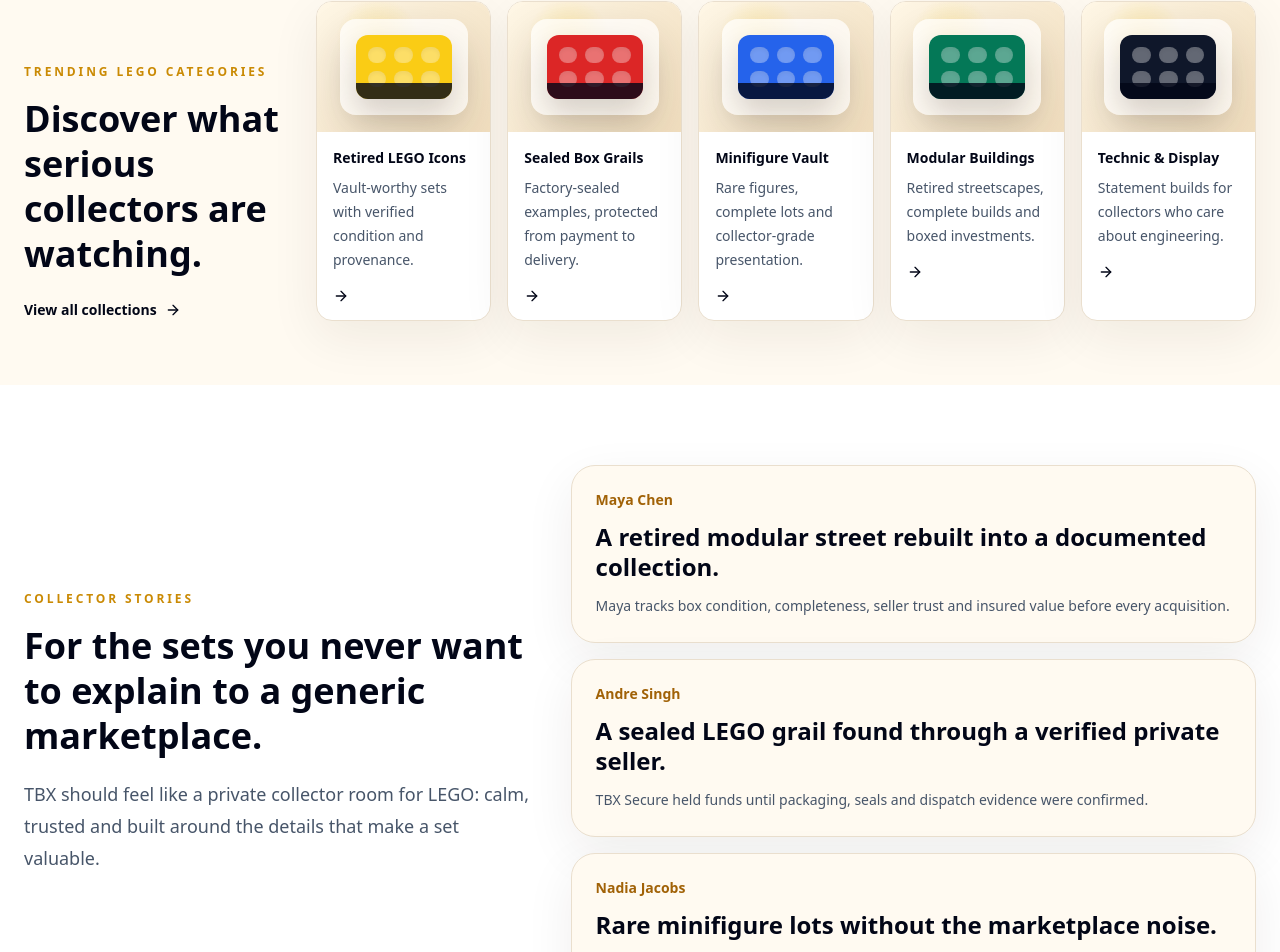
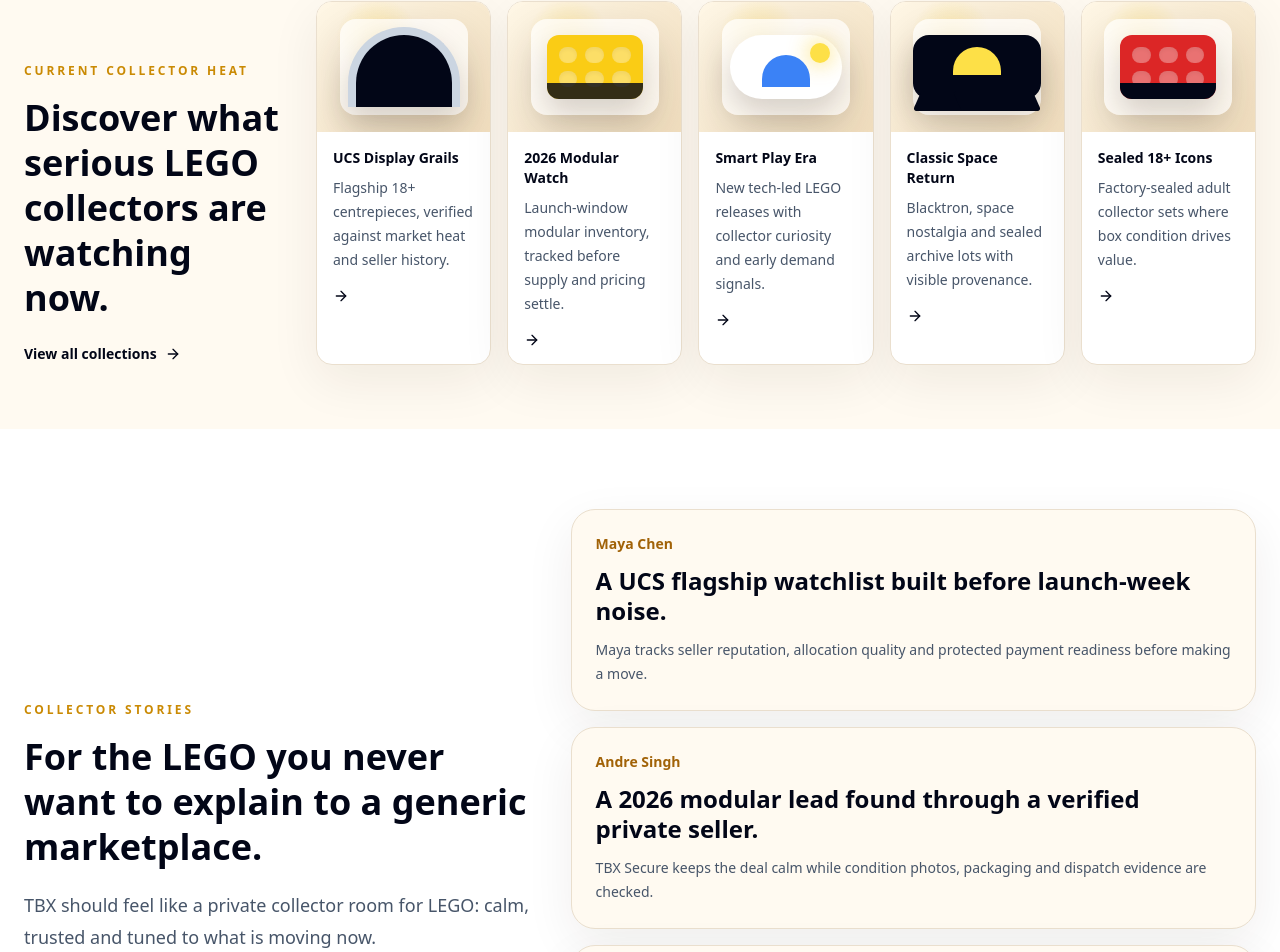
Before and after one commit to Woleary-design/tbx-platform, a Next.js app: page / in a window 1280 px wide. Shown: the part 1158-2110 px from the top of the page. Built offline with nearby package versions, Linux system fonts and the light colour scheme.

Commit message:
Update homepage copy for current LEGO trading

```diff
--- a/app/page.tsx
+++ b/app/page.tsx
@@ -7,47 +7,47 @@ import { marketplaceListings } from "@/features/renaissance/data/collector-exper
 
 const categories = [
   {
-    title: "Retired LEGO Icons",
-    detail: "Vault-worthy sets with verified condition and provenance.",
+    title: "UCS Display Grails",
+    detail: "Flagship 18+ centrepieces, verified against market heat and seller history.",
+    accent: "bg-slate-900",
+  },
+  {
+    title: "2026 Modular Watch",
+    detail: "Launch-window modular inventory, tracked before supply and pricing settle.",
     accent: "bg-yellow-400",
   },
   {
-    title: "Sealed Box Grails",
-    detail: "Factory-sealed examples, protected from payment to delivery.",
-    accent: "bg-red-600",
-  },
-  {
-    title: "Minifigure Vault",
-    detail: "Rare figures, complete lots and collector-grade presentation.",
+    title: "Smart Play Era",
+    detail: "New tech-led LEGO releases with collector curiosity and early demand signals.",
     accent: "bg-blue-600",
   },
   {
-    title: "Modular Buildings",
-    detail: "Retired streetscapes, complete builds and boxed investments.",
-    accent: "bg-emerald-700",
+    title: "Classic Space Return",
+    detail: "Blacktron, space nostalgia and sealed archive lots with visible provenance.",
+    accent: "bg-slate-950",
   },
   {
-    title: "Technic & Display",
-    detail: "Statement builds for collectors who care about engineering.",
-    accent: "bg-slate-900",
+    title: "Sealed 18+ Icons",
+    detail: "Factory-sealed adult collector sets where box condition drives value.",
+    accent: "bg-red-600",
   },
 ];
 
 const stories = [
   {
     collector: "Maya Chen",
-    title: "A retired modular street rebuilt into a documented collection.",
-    detail: "Maya tracks box condition, completeness, seller trust and insured value before every acquisition.",
+    title: "A UCS flagship watchlist built before launch-week noise.",
+    detail: "Maya tracks seller reputation, allocation quality and protected payment readiness before making a move.",
   },
   {
     collector: "Andre Singh",
-    title: "A sealed LEGO grail found through a verified private seller.",
-    detail: "TBX Secure held funds until packaging, seals and dispatch evidence were confirmed.",
+    title: "A 2026 modular lead found through a verified private seller.",
+    detail: "TBX Secure keeps the deal calm while condition photos, packaging and dispatch evidence are checked.",
   },
   {
     collector: "Nadia Jacobs",
-    title: "Rare minifigure lots without the marketplace noise.",
-    detail: "Watchlist signals help Nadia move when credible sellers list hard-to-find collector pieces.",
+    title: "Blacktron-era nostalgia without anonymous marketplace chaos.",
+    detail: "Watchlist signals help Nadia spot credible sealed listings and complete archive lots before they spike.",
   },
 ];
 
@@ -59,16 +59,16 @@ const trustReasons = [
 ];
 
 const featuredCollectors = [
-  { name: "Maya Chen", specialty: "Retired modulars", score: "94", location: "Cape Town" },
-  { name: "Elliot Venter", specialty: "Sealed grails", score: "97", location: "Johannesburg" },
-  { name: "Nadia Jacobs", specialty: "Rare minifigures", score: "89", location: "Stellenbosch" },
+  { name: "Maya Chen", specialty: "UCS display grails", score: "94", location: "Cape Town" },
+  { name: "Elliot Venter", specialty: "Sealed 18+ Icons", score: "97", location: "Johannesburg" },
+  { name: "Nadia Jacobs", specialty: "Classic Space return", score: "89", location: "Stellenbosch" },
 ];
 
 const principles = [
   {
-    label: "Condition First",
-    title: "Boxes, seals and completeness matter.",
-    detail: "TBX listings are designed around the details LEGO collectors actually inspect before buying.",
+    label: "Current Heat",
+    title: "TBX should follow the sets collectors are chasing now.",
+    detail: "UCS flagships, modular launches, sealed 18+ Icons and nostalgia waves are presented as market signals, not stale shelf filler.",
   },
   {
     label: "Trust Visible",
@@ -82,19 +82,39 @@ const principles = [
   },
 ];
 
-function CategoryVisual({ accent }: { accent: string }) {
+function CategoryVisual({ accent, title }: { accent: string; title: string }) {
+  const isUcs = title.includes("UCS");
+  const isSmart = title.includes("Smart");
+  const isSpace = title.includes("Space");
+  const isSealed = title.includes("Sealed");
+
   return (
     <div className="relative aspect-[4/3] overflow-hidden bg-[#fbf4e8]">
-      <div className="absolute inset-0 bg-[radial-gradient(circle_at_35%_28%,rgba(250,204,21,0.26),transparent_28%),linear-gradient(135deg,#fff7e6,#f2dfbf)]" />
+      <div className="absolute inset-0 bg-[radial-gradient(circle_at_35%_28%,rgba(250,204,21,0.28),transparent_28%),linear-gradient(135deg,#fff7e6,#f2dfbf)]" />
       <div className="absolute left-1/2 top-1/2 h-24 w-32 -translate-x-1/2 -translate-y-1/2 rounded-2xl bg-white/70 shadow-[0_18px_45px_rgba(43,30,18,0.15)]" />
+      {isUcs ? (
+        <div className="absolute left-1/2 top-1/2 h-20 w-28 -translate-x-1/2 -translate-y-1/2 rounded-t-full border-[8px] border-slate-300 border-b-0 bg-slate-950 shadow-[0_14px_28px_rgba(43,30,18,0.18)]" />
+      ) : isSmart ? (
+        <div className="absolute left-1/2 top-1/2 h-16 w-28 -translate-x-1/2 -translate-y-1/2 rounded-full bg-white shadow-[0_14px_28px_rgba(43,30,18,0.18)]">
+          <span className="absolute right-3 top-2 h-5 w-5 rounded-full bg-yellow-300 shadow-[0_0_22px_rgba(250,204,21,0.75)]" />
+          <span className="absolute left-8 top-5 h-8 w-12 rounded-t-full bg-blue-500" />
+        </div>
+      ) : isSpace ? (
+        <div className="absolute left-1/2 top-1/2 h-16 w-32 -translate-x-1/2 -translate-y-1/2 rounded-[1rem] bg-slate-950 shadow-[0_14px_28px_rgba(43,30,18,0.18)]">
+          <span className="absolute left-1/2 top-3 h-7 w-12 -translate-x-1/2 rounded-t-full bg-yellow-300" />
+          <span className="absolute -bottom-3 left-1 h-5 w-20 -skew-x-[24deg] rounded bg-slate-950" />
+          <span className="absolute -bottom-3 right-1 h-5 w-20 skew-x-[24deg] rounded bg-slate-950" />
+        </div>
+      ) : (
         <div className={`absolute left-1/2 top-1/2 h-16 w-24 -translate-x-1/2 -translate-y-1/2 rounded-xl ${accent} shadow-[0_14px_28px_rgba(43,30,18,0.18)]`}>
           <div className="grid grid-cols-3 gap-2 p-3">
             {Array.from({ length: 6 }).map((_, index) => (
               <span key={index} className="h-4 rounded-full bg-white/35 shadow-inner" />
             ))}
           </div>
-        <span className="absolute bottom-0 left-0 h-4 w-full rounded-b-xl bg-slate-950/80" />
+          <span className={`absolute bottom-0 left-0 h-4 w-full rounded-b-xl ${isSealed ? "bg-slate-950" : "bg-slate-950/80"}`} />
         </div>
+      )}
     </div>
   );
 }
@@ -147,9 +167,9 @@ export default function HomePage() {
           <HeroShowcase
             eyebrow="The trusted marketplace for premium LEGO collectors"
             title="Own with confidence. Trade with trust."
-            description="Rare sets, sealed boxes and collector pieces traded with verification, reputation and TBX Secure protection."
-            imageLabel="Curated LEGO collector cabinet"
-            imageDetail="Retired sets, minifigure vaults and sealed grails, presented with seller trust and protected value."
+            description="Rare sets, sealed boxes and current collector heat traded with verification, reputation and TBX Secure protection."
+            imageLabel="Current LEGO collector cabinet"
+            imageDetail="UCS 75419, 2026 modular watchlists, Blacktron return and sealed 18+ grails, presented with seller trust and protected value."
             primarySignal="TBX Secure"
             secondarySignal="Verified 96"
           />
@@ -177,8 +197,8 @@ export default function HomePage() {
         <section className="mx-auto max-w-7xl px-4 py-16 sm:px-6">
           <div className="grid gap-8 lg:grid-cols-[260px_1fr] lg:items-end">
             <div>
-              <p className="text-xs font-semibold uppercase tracking-[0.24em] text-yellow-600">Trending LEGO categories</p>
-              <h2 className="mt-4 text-4xl font-semibold leading-tight tracking-normal text-slate-950">Discover what serious collectors are watching.</h2>
+              <p className="text-xs font-semibold uppercase tracking-[0.24em] text-yellow-600">Current collector heat</p>
+              <h2 className="mt-4 text-4xl font-semibold leading-tight tracking-normal text-slate-950">Discover what serious LEGO collectors are watching now.</h2>
               <Link href="/marketplace" className="mt-6 inline-flex items-center gap-2 text-sm font-semibold text-slate-950">
                 View all collections <ArrowRight className="h-4 w-4" />
               </Link>
@@ -190,7 +210,7 @@ export default function HomePage() {
                   href="/marketplace"
                   className="group overflow-hidden rounded-2xl border border-[#eadfce] bg-white text-slate-950 shadow-[0_16px_50px_rgba(43,30,18,0.07)] transition-all duration-300 hover:-translate-y-1 hover:shadow-[0_26px_80px_rgba(43,30,18,0.13)]"
                 >
-                  <CategoryVisual accent={category.accent} />
+                  <CategoryVisual accent={category.accent} title={category.title} />
                   <div className="p-4">
                     <span className="block text-sm font-semibold">{category.title}</span>
                     <span className="mt-2 block text-sm leading-6 text-slate-600">{category.detail}</span>
@@ -206,8 +226,8 @@ export default function HomePage() {
           <div className="mx-auto grid max-w-7xl gap-10 px-4 sm:px-6 lg:grid-cols-[0.85fr_1.15fr] lg:items-center">
             <div>
               <p className="text-xs font-semibold uppercase tracking-[0.24em] text-yellow-600">Collector stories</p>
-              <h2 className="mt-4 max-w-xl text-4xl font-semibold leading-tight tracking-normal text-slate-950">For the sets you never want to explain to a generic marketplace.</h2>
-              <p className="mt-5 max-w-lg text-lg leading-8 text-slate-600">TBX should feel like a private collector room for LEGO: calm, trusted and built around the details that make a set valuable.</p>
+              <h2 className="mt-4 max-w-xl text-4xl font-semibold leading-tight tracking-normal text-slate-950">For the LEGO you never want to explain to a generic marketplace.</h2>
+              <p className="mt-5 max-w-lg text-lg leading-8 text-slate-600">TBX should feel like a private collector room for LEGO: calm, trusted and tuned to what is moving now.</p>
             </div>
             <div className="grid gap-4">
               {stories.map((story) => (
@@ -225,7 +245,7 @@ export default function HomePage() {
           <div className="mb-8 flex flex-col justify-between gap-4 sm:flex-row sm:items-end">
             <div>
               <p className="text-xs font-semibold uppercase tracking-[0.24em] text-yellow-600">Marketplace preview</p>
-              <h2 className="mt-4 text-4xl font-semibold tracking-normal text-slate-950">Collector-grade LEGO listings, beautifully verified.</h2>
+              <h2 className="mt-4 text-4xl font-semibold tracking-normal text-slate-950">Current LEGO listings, beautifully verified.</h2>
             </div>
             <Button asChild variant="outline" className="h-11 rounded-xl border-[#eadfce] bg-white px-5">
               <Link href="/marketplace">Browse marketplace <ArrowRight className="h-4 w-4" /></Link>
@@ -309,7 +329,7 @@ export default function HomePage() {
               <div>
                 <p className="inline-flex items-center gap-2 rounded-full bg-white/10 px-3 py-1.5 text-sm text-yellow-200"><Users className="h-4 w-4" /> Join TBX</p>
                 <h2 className="mt-6 max-w-2xl text-5xl font-semibold leading-tight tracking-normal">Enter the trusted home for serious LEGO collectors.</h2>
-                <p className="mt-5 max-w-xl text-lg leading-8 text-slate-300">Start with a watchlist, document your vault, or discover the retired set your collection has been missing.</p>
+                <p className="mt-5 max-w-xl text-lg leading-8 text-slate-300">Start with a watchlist, document your vault, or discover the current set your collection has been missing.</p>
               </div>
               <div className="flex flex-wrap gap-3">
                 <Button asChild className="h-12 rounded-xl bg-yellow-400 px-6 font-semibold text-slate-950 hover:bg-yellow-300">
```
Lines whose indentation alone changed are shown as unchanged.
